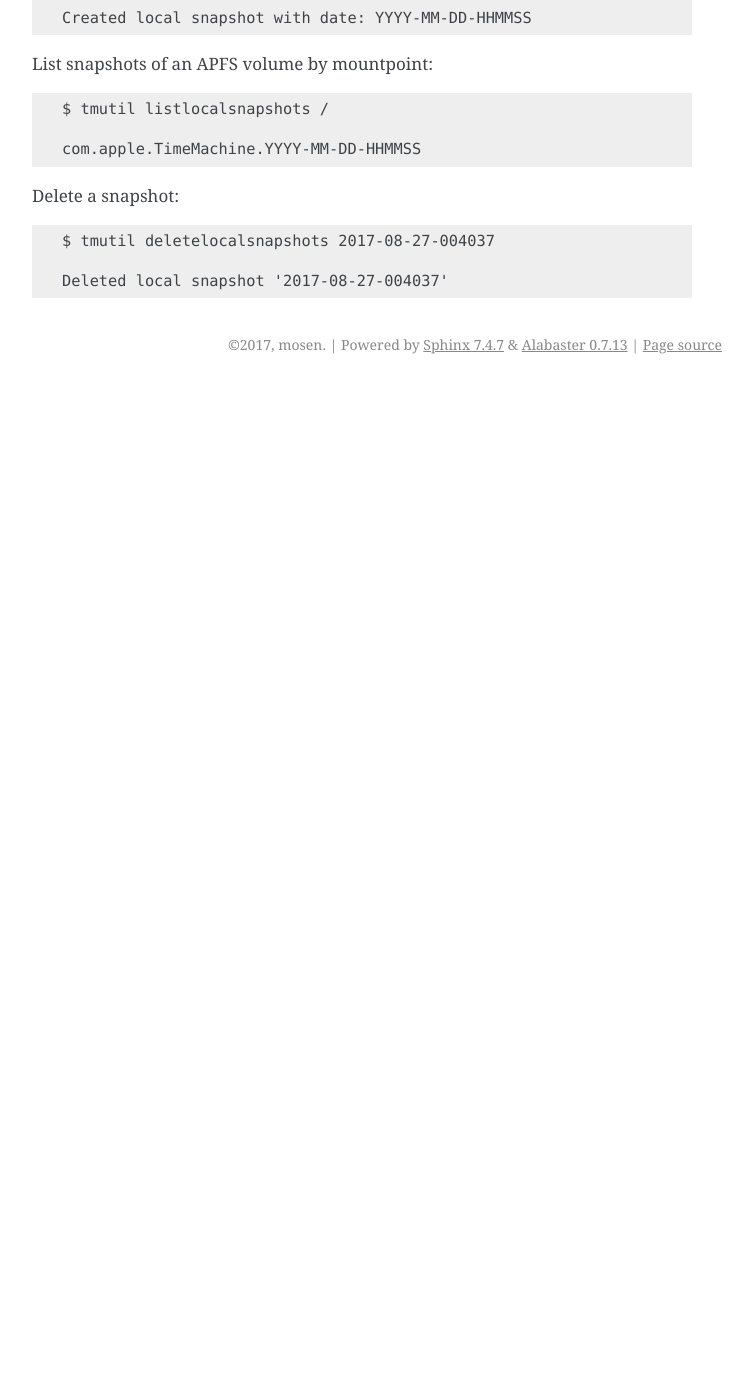
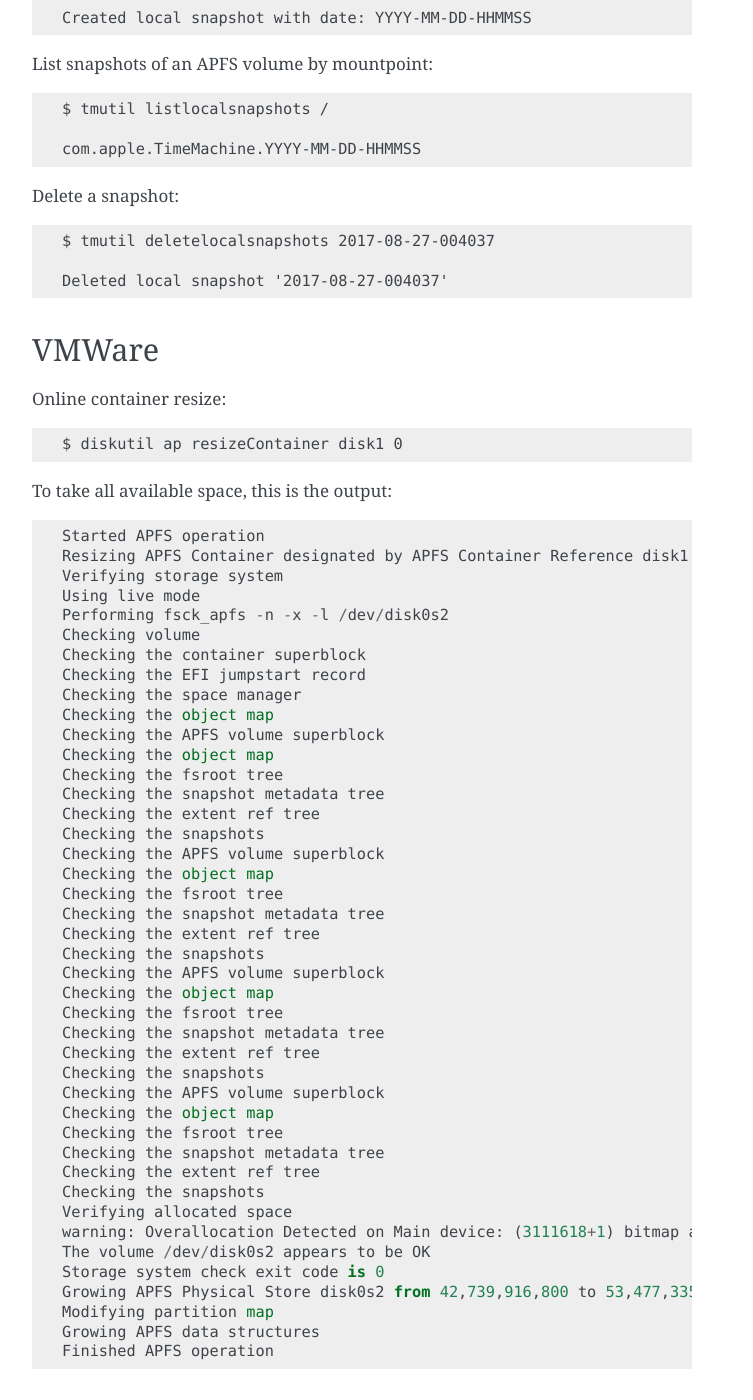
Before and after one commit to mosen/macdocs, a Sphinx documentation site: the page built from source/APFS/index.rst, in a window 1280 px wide and 1400 px high, scrolled down 1731 px. Shown: the whole window, without its empty margins (388-1141 px from the left). Built offline with Sphinx 7.4.7, drawn with Linux system fonts in a browser that asks for light colours; before the commit the page ends 2115 px from its top, so only the background shows below that.

Commit message:
APFS bits

```diff
--- /dev/null
+++ b/source/APFS/encryption.rst
@@ -0,0 +1,2 @@
+APFS Encryption
+===============
--- a/source/APFS/index.rst
+++ b/source/APFS/index.rst
@@ -90,3 +90,56 @@
     $ tmutil deletelocalsnapshots 2017-08-27-004037
 
     Deleted local snapshot '2017-08-27-004037'
+
+
+VMWare
+------
+
+Online container resize::
+
+    $ diskutil ap resizeContainer disk1 0
+
+To take all available space, this is the output::
+
+    Started APFS operation
+    Resizing APFS Container designated by APFS Container Reference disk1
+    Verifying storage system
+    Using live mode
+    Performing fsck_apfs -n -x -l /dev/disk0s2
+    Checking volume
+    Checking the container superblock
+    Checking the EFI jumpstart record
+    Checking the space manager
+    Checking the object map
+    Checking the APFS volume superblock
+    Checking the object map
+    Checking the fsroot tree
+    Checking the snapshot metadata tree
+    Checking the extent ref tree
+    Checking the snapshots
+    Checking the APFS volume superblock
+    Checking the object map
+    Checking the fsroot tree
+    Checking the snapshot metadata tree
+    Checking the extent ref tree
+    Checking the snapshots
+    Checking the APFS volume superblock
+    Checking the object map
+    Checking the fsroot tree
+    Checking the snapshot metadata tree
+    Checking the extent ref tree
+    Checking the snapshots
+    Checking the APFS volume superblock
+    Checking the object map
+    Checking the fsroot tree
+    Checking the snapshot metadata tree
+    Checking the extent ref tree
+    Checking the snapshots
+    Verifying allocated space
+    warning: Overallocation Detected on Main device: (3111618+1) bitmap address (37532)
+    The volume /dev/disk0s2 appears to be OK
+    Storage system check exit code is 0
+    Growing APFS Physical Store disk0s2 from 42,739,916,800 to 53,477,335,040 bytes
+    Modifying partition map
+    Growing APFS data structures
+    Finished APFS operation
```
